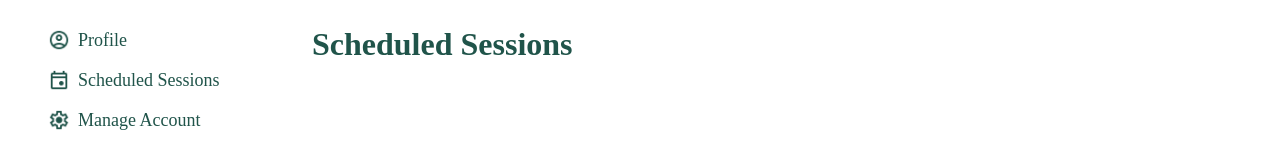
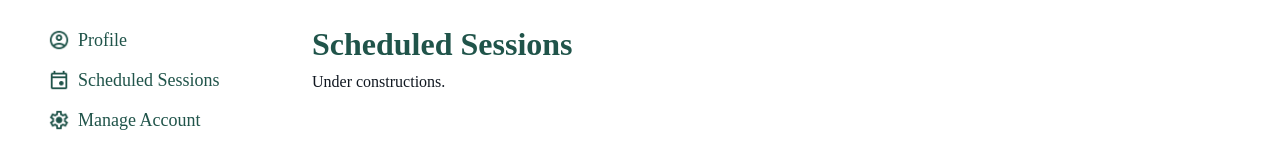
Before and after one commit to donnymarcius/web-demo, a Next.js app: page /mentoring/dashboard/mentee/schedule in a window 1280 px wide. Shown: the part 244-404 px from the top of the page. Built offline with nearby package versions, Linux system fonts and the light colour scheme; no server answers.

Commit message:
update rev

```diff
--- a/app/components/Header.js
+++ b/app/components/Header.js
@@ -59,7 +59,7 @@ const Header = () => {
                 Join as Mentor
               </div>
             </Link></li>
-            <li><Link href="/mentoring/guidebook">
+            {/* <li><Link href="/mentoring/guidebook">
               <div className="flex gap-2 items-center">
                 <Image
                   src="/images/icon/book-green.png"
@@ -70,7 +70,7 @@ const Header = () => {
                 />
                 Guidebook
               </div>
-            </Link></li>
+            </Link></li> */}
             <li>
               <Link href={accountLink}>
                 <div className="flex gap-2 items-center">
--- a/app/mentoring/dashboard/mentee/schedule/page.js
+++ b/app/mentoring/dashboard/mentee/schedule/page.js
@@ -134,6 +134,7 @@ export default function Home() {
 
         <div className="flex-1 min-w-96">
           <h2>Scheduled Sessions</h2>
+          <p>Under constructions.</p>
 
           {/* <div className="flex flex-col gap-4 mt-4">
             <div className="bg-green-100 px-4 py-2 rounded-lg">
--- a/app/mentoring/dashboard/mentor/schedule/page.js
+++ b/app/mentoring/dashboard/mentor/schedule/page.js
@@ -146,6 +146,7 @@ export default function Home() {
 
         <div className="flex-1 min-w-96">
           <h2>Scheduled Sessions</h2>
+          <p>Under constructions.</p>
 
           {/* <div className="flex flex-col gap-4 mt-4">
             <div className="bg-green-100 px-4 py-2 rounded-lg">
```
